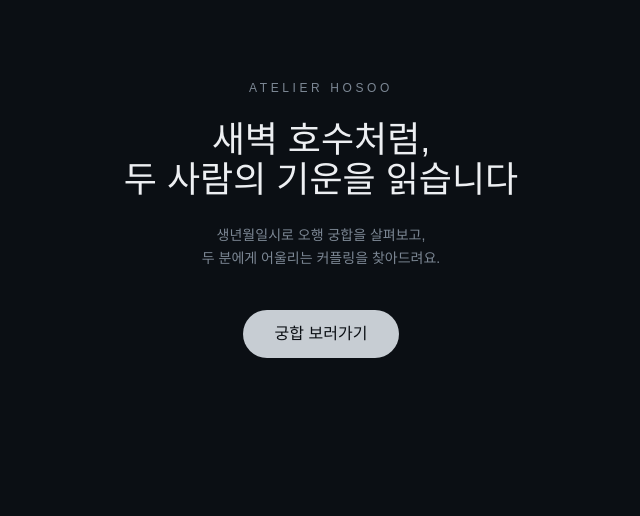
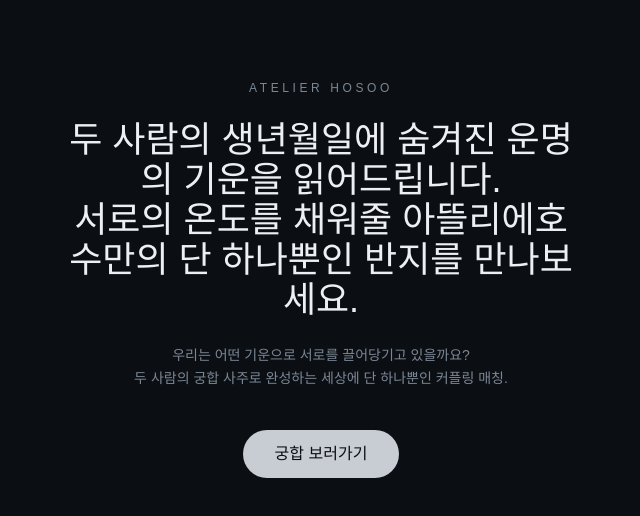
Before and after one commit to SJhosoo/-, a Next.js app: page / in a window 1280 px wide. Shown: the top 516 px of the page, without its empty margins (319-959 px from the left). Built offline with nearby package versions, Linux system fonts and the light colour scheme; a web font is replaced by a local one.

Commit message:
Update page.tsx

```diff
--- a/app/page.tsx
+++ b/app/page.tsx
@@ -243,14 +243,14 @@ function IntroScreen({ onStart }: { onStart: () => void }) {
         ATELIER HOSOO
       </p>
       <h1 className="font-serifkr text-3xl md:text-4xl leading-relaxed mb-6">
-        새벽 호수처럼,
+        두 사람의 생년월일에 숨겨진 운명의 기운을 읽어드립니다.
         <br />
-        두 사람의 기운을 읽습니다
+        서로의 온도를 채워줄 아뜰리에호수만의 단 하나뿐인 반지를 만나보세요.
       </h1>
       <p className="text-[var(--muted)] text-sm leading-relaxed mb-10">
-        생년월일시로 오행 궁합을 살펴보고,
+        우리는 어떤 기운으로 서로를 끌어당기고 있을까요?
         <br />
-        두 분에게 어울리는 커플링을 찾아드려요.
+        두 사람의 궁합 사주로 완성하는 세상에 단 하나뿐인 커플링 매칭.
       </p>
       <button
         onClick={onStart}
```
